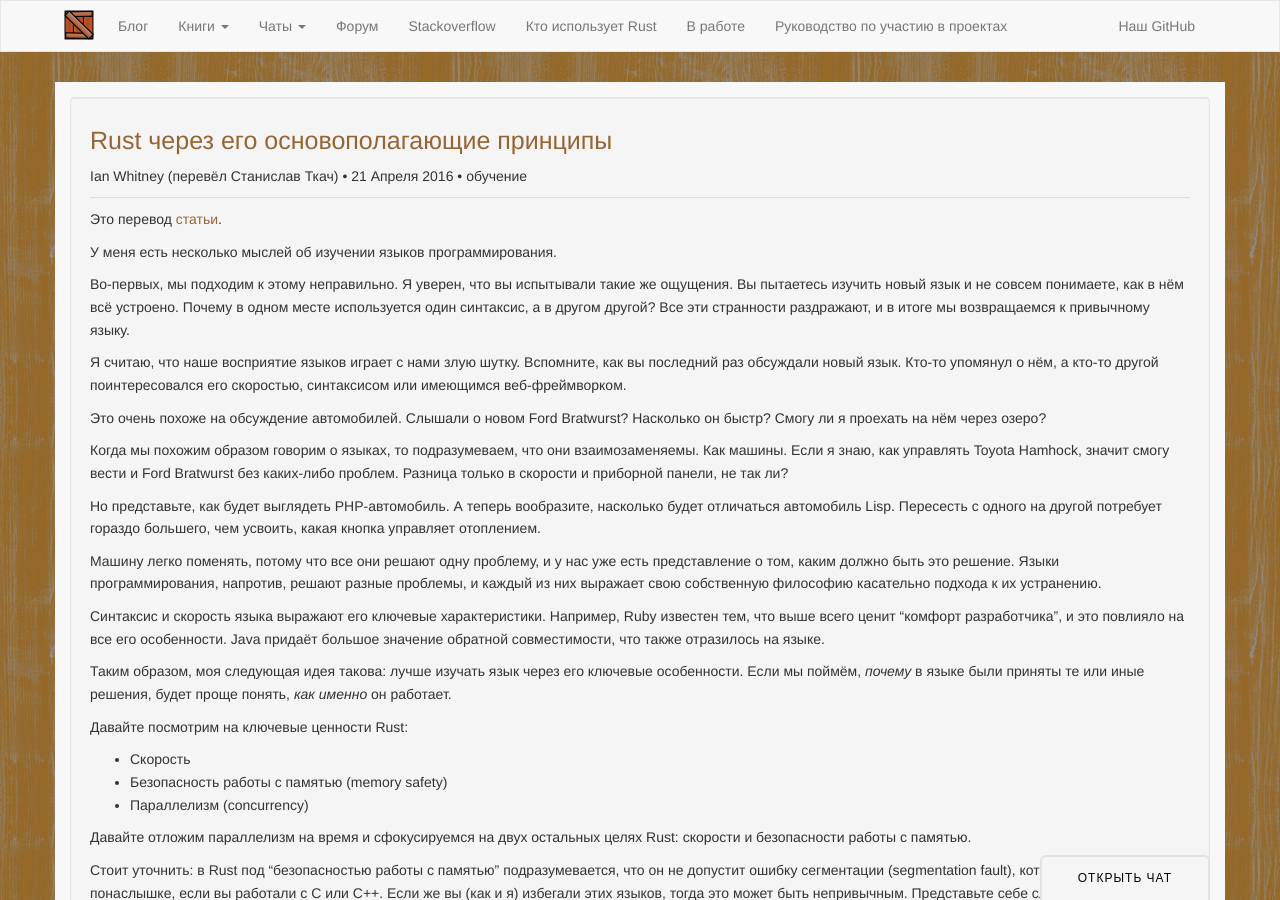
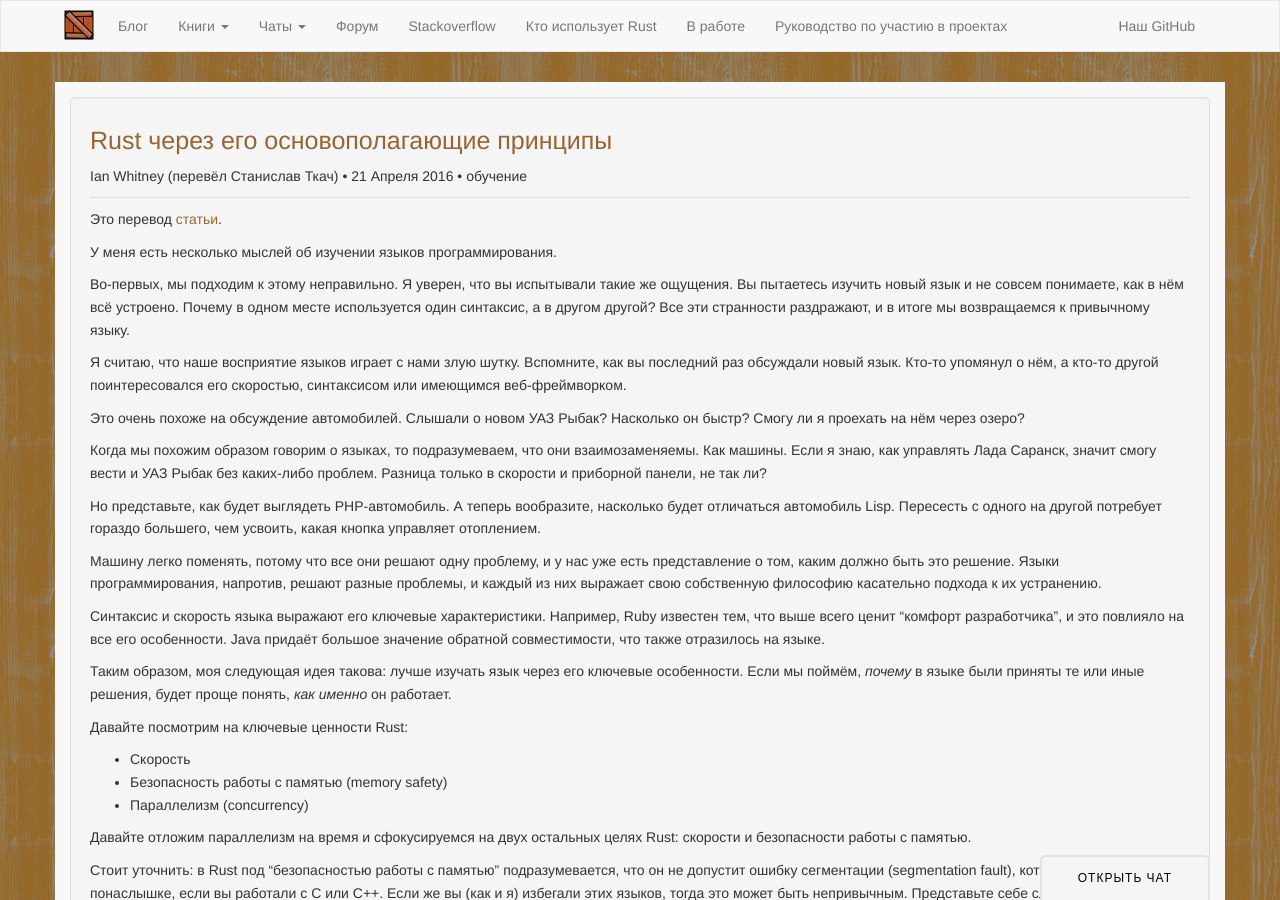
Before and after one commit to rust-lang-ru/rustycrate.ru, a Jekyll site: the page built from _posts/2016-04-21-rust-via-its-core-values.md, in a window 1280 px wide and 900 px high. Built offline with Jekyll 4.4.1, drawn with Linux system fonts in a browser that asks for light colours; nearby versions of some CDN libraries; Markdown is read by kramdown in place of the engine named in the settings; comment, search, counter and statistics services are not loaded.

Commit message:
Локализуем названия автомобилей

```diff
--- a/_posts/2016-04-21-rust-via-its-core-values.md
+++ b/_posts/2016-04-21-rust-via-its-core-values.md
@@ -19,12 +19,12 @@
 последний раз обсуждали новый язык. Кто-то упомянул о нём, а кто-то другой
 поинтересовался его скоростью, синтаксисом или имеющимся веб-фреймворком.
 
-Это очень похоже на обсуждение автомобилей. Слышали о новом Ford Bratwurst?
-Насколько он быстр? Смогу ли я проехать на нём через озеро?
+Это очень похоже на обсуждение автомобилей. Слышали о новом УАЗ Рыбак? Насколько
+он быстр? Смогу ли я проехать на нём через озеро?
 
 Когда мы похожим образом говорим о языках, то подразумеваем, что они
-взаимозаменяемы. Как машины. Если я знаю, как управлять Toyota Hamhock, значит
-смогу вести и Ford Bratwurst без каких-либо проблем. Разница только в скорости и
+взаимозаменяемы. Как машины. Если я знаю, как управлять Лада Саранск, значит
+смогу вести и УАЗ Рыбак без каких-либо проблем. Разница только в скорости и
 приборной панели, не так ли?
 
 Но представьте, как будет выглядеть PHP-автомобиль. А теперь вообразите,
```
